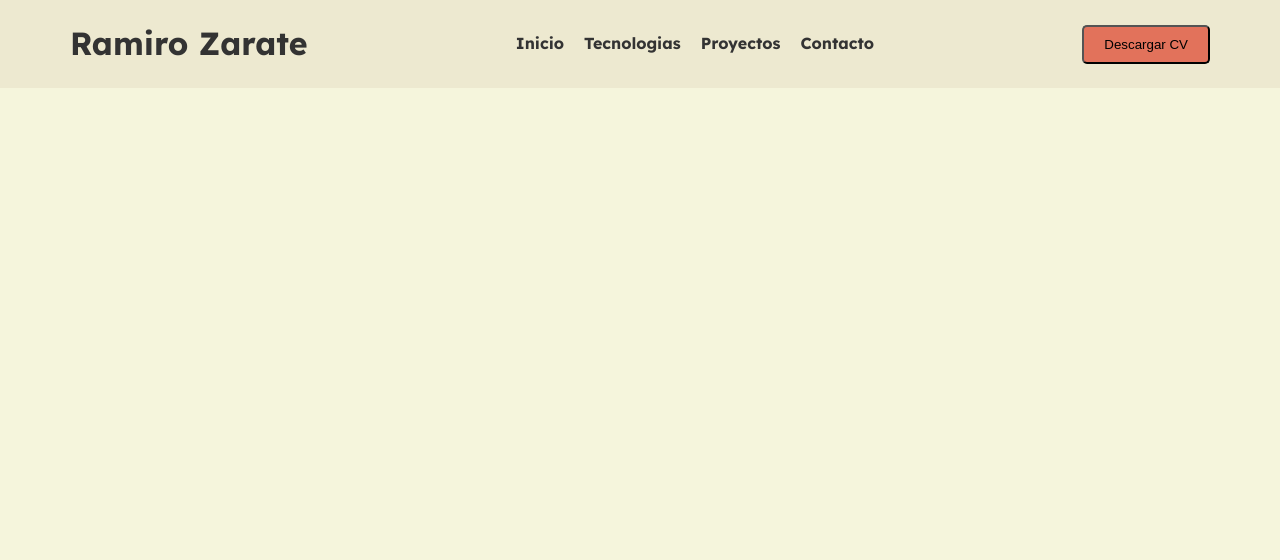
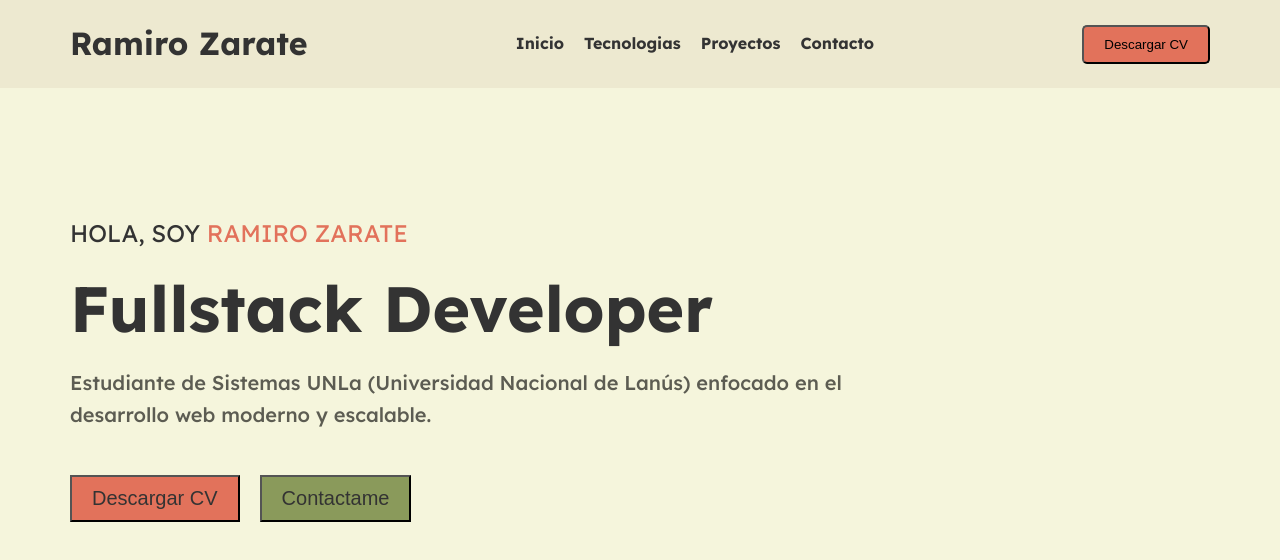
Before and after one commit to Ramiro-Zarate/Portfolio, a React (Vite) app: page / in a window 1280 px wide. Shown: the top 560 px of the page. Built offline with nearby package versions, Linux system fonts and the light colour scheme.

Commit message:
feat: Add Hero Section

```diff
--- a/src/App.jsx
+++ b/src/App.jsx
@@ -1,12 +1,14 @@
 import './App.css'
 import { BrowserRouter } from 'react-router'
 import { Header } from './components/Header'
+import { Hero } from './sections/Hero'
 
 function App() {
   return (
     <>
       <BrowserRouter>
         <Header />
+        <Hero />
       </BrowserRouter>
     </>
   )
--- a/src/components/Header.jsx
+++ b/src/components/Header.jsx
@@ -3,7 +3,7 @@ import { Link } from 'react-router'
 
 export function Header() {
     return (
-        <header>
+        <header className={styles.header}>
             <div className={styles.headerContainer}>
                 <h1>Ramiro Zarate</h1>
                 <nav className={styles.nav}>
--- a/src/components/Header.module.css
+++ b/src/components/Header.module.css
@@ -1,6 +1,9 @@
-header{
+.header{
     width: 100%;
     background-color: var(--bg-section-alt);
+    position: sticky;
+    top: 0;
+    z-index: 1000;
 }
 
 .headerContainer{
@@ -8,12 +11,10 @@ header{
     justify-content: space-between;
     align-items: center;
     padding: 20px;
-
     height: 3rem;
     width: 90%;
     max-width: 1140px;
     margin: 0 auto;
-
 }
 
 .nav{
--- a/src/index.css
+++ b/src/index.css
@@ -3,6 +3,7 @@
   --secondary-color: #8a9a5b;
   --bg-color: #f5f5dc;
   --text-color: #333333;
+  --text-muted: #5c5c52;
 
   --primary-dark: #b14e3b;
   --primary-light: #edaa9a;
@@ -23,7 +24,7 @@
   --font-size-md: 1.25rem;
   --font-size-lg: 1.5rem;
   --font-size-xl: 2rem;
-  --font-size-xxl: 3rem;
+  --font-size-xxl: 4rem;
 
 
   --line-height-body: 1.6;
--- a/src/sections/Hero.jsx
+++ b/src/sections/Hero.jsx
@@ -0,0 +1,17 @@
+import styles from './Hero.module.css';
+
+export function Hero() {
+    return (
+        <section className={styles.hero}>
+            <div className={styles.heroContent}>
+                <small className={styles.heroSubtitle}>Hola, soy <span>ramiro zarate</span></small>
+                <h1 className={styles.heroTitle}>Fullstack Developer</h1>
+                <p className={styles.heroDescription}>Estudiante de Sistemas UNLa (Universidad Nacional de Lanús) enfocado en el desarrollo web moderno y escalable.</p>
+                <div className={styles.buttonsContainer}>
+                    <button className={styles.downloadBtn}>Descargar CV</button>
+                    <button className={styles.contactButton}><a href="#contact">Contactame</a></button>
+                </div>
+            </div>
+        </section>
+    )
+}
--- /dev/null
+++ b/src/sections/Hero.module.css
@@ -0,0 +1,64 @@
+.hero{
+    display: flex;
+    flex-direction: row;
+    width: 100%;
+    height: 70vh;
+}
+
+.heroContent{
+    display: flex;
+    flex-direction: column;
+    align-items: flex-start;
+    justify-content: center;
+    width: 90%;
+    max-width: 1140px;
+    margin: 0 auto;
+    padding: 20px;
+}
+
+.heroTitle{
+    font-size: var(--font-size-xxl);
+    margin: 0;
+}
+
+.heroSubtitle{
+    text-transform: uppercase;
+    font-size: var(--font-size-lg);
+    margin: 0 0 0.25rem 0;
+    span{
+        color: var(--primary-color);
+    }
+}
+
+.heroDescription{
+    font-size: var(--font-size-md);
+    color: var(--text-muted);
+    font-weight: 500;
+    max-width: 65ch;
+    margin: 0.5rem 0 1.5rem 0;
+}
+
+.buttonsContainer{
+    display: flex;
+    gap: 20px;
+    margin-top: 20px;
+    button{
+        padding: 10px 20px;
+        font-size: var(--font-size-md);
+        color: var(--text-color);
+    }
+}
+
+.downloadBtn{
+    background-color: var(--primary-color);
+    cursor: pointer;
+}
+
+.contactButton{
+    cursor: pointer;
+    background-color: var(--secondary-color);
+    a{
+        text-decoration: none;
+        color: var(--text-color);
+    }
+}
```
